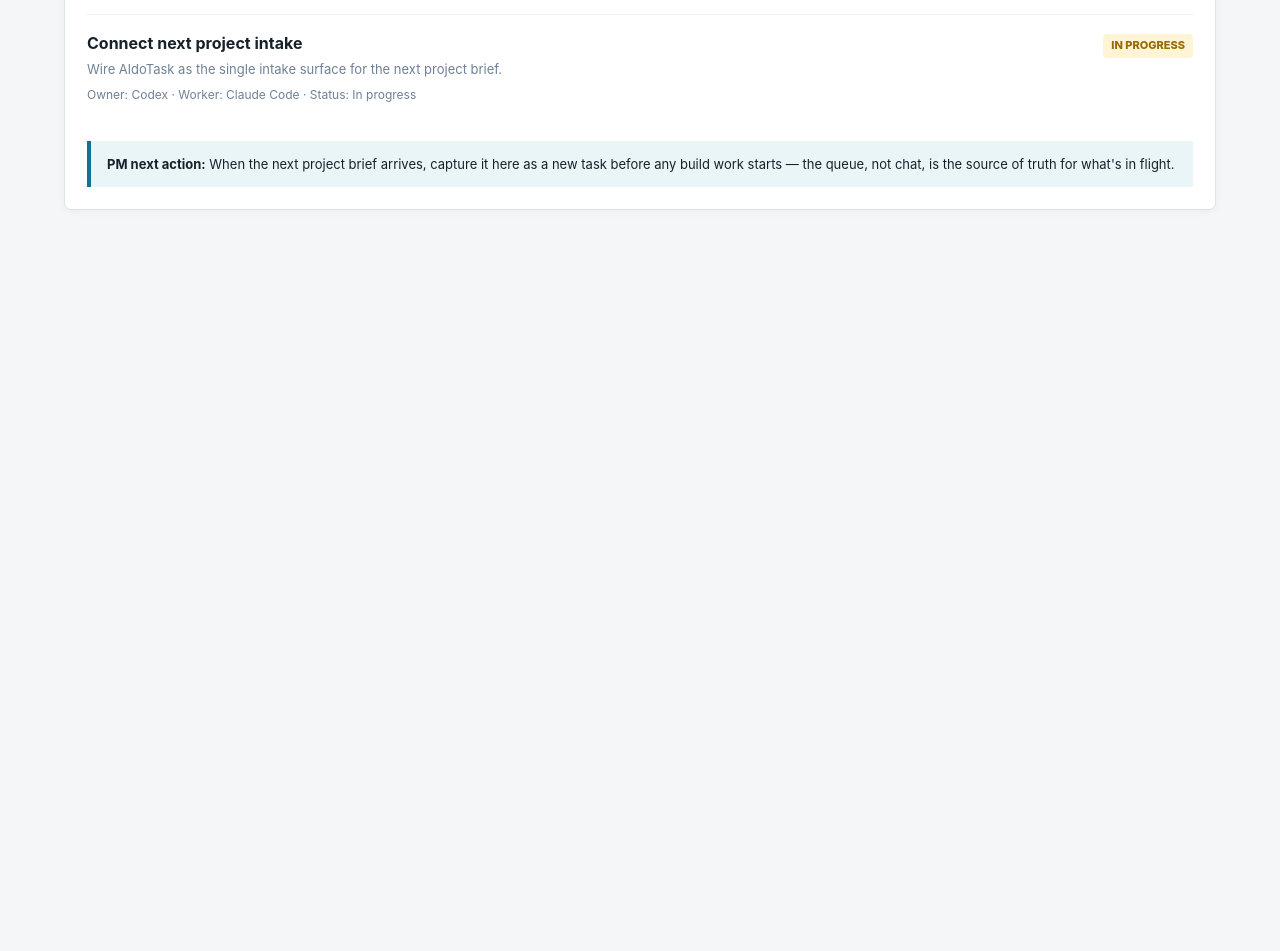
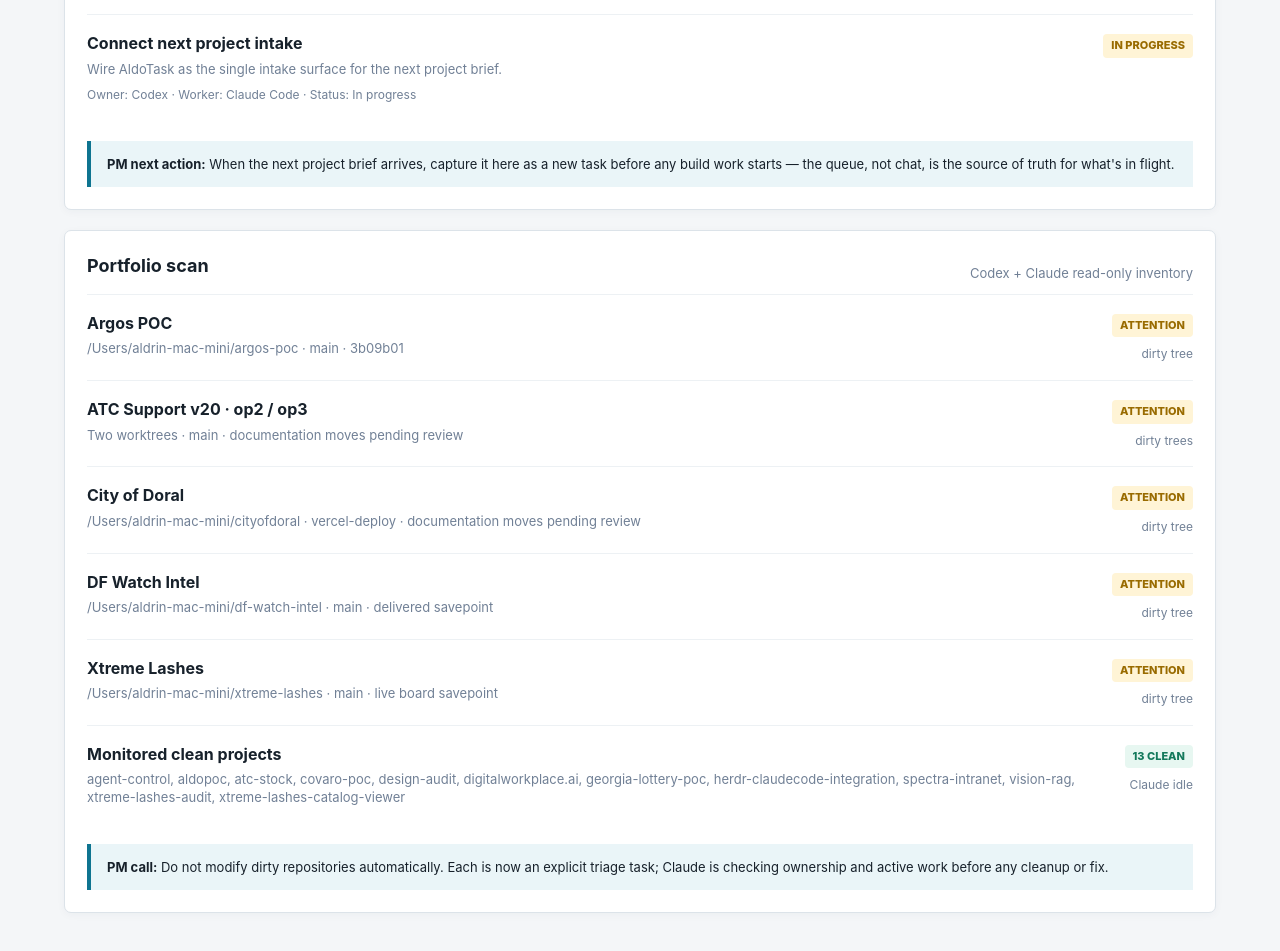
Before and after one commit to aldrinstellus/aldotask, a website: page index.html in a window 1280 px wide. Shown: the part 1103-2054 px from the top of the page. Before the commit the page ends 1377 px from the top, so only its background shows below. Drawn offline with Linux system fonts and the light colour scheme; no server answers.

Commit message:
feat: add portfolio project scan and triage surface

```diff
--- a/index.html
+++ b/index.html
@@ -15,7 +15,7 @@
     <header class="topbar"><div class="brand">AldoTask</div><div class="topmeta"><span class="live">LIVE MONITOR</span><span>Custodian: Codex</span><span>Worker: Claude Code</span><span id="who" hidden></span><a id="signout" class="signout" href="/api/auth/logout" hidden>Sign out</a></div></header>
     <main class="content">
       <section class="intro"><div><div class="eyebrow">Project control room</div><h1>What needs attention?</h1><p>A compact operating view for every active project, its next decision, and the work moving underneath it.</p></div><button class="btn" onclick="alert('New project capture is ready for the next project brief.')">+ New project</button></section>
-      <section class="grid"><div class="card"><label>Active projects</label><div class="metric">1</div><div class="muted">AldoTask is online</div></div><div class="card"><label>On track</label><div class="metric">1</div><div class="muted">No current blockers</div></div><div class="card"><label>Open decisions</label><div class="metric">0</div><div class="muted">Nothing waiting on Aldo</div></div><div class="card"><label>Last check</label><div class="metric" id="clock">now</div><div class="muted">Live state refreshed in this view</div></div></section>
+      <section class="grid"><div class="card"><label>Active projects</label><div class="metric">19</div><div class="muted">Git repositories monitored</div></div><div class="card"><label>Clean trees</label><div class="metric">13</div><div class="muted">No local changes detected</div></div><div class="card"><label>Needs attention</label><div class="metric">6</div><div class="muted">Dirty trees need triage</div></div><div class="card"><label>Last check</label><div class="metric" id="clock">now</div><div class="muted">Live state refreshed in this view</div></div></section>
       <section class="layout"><div class="panel"><div class="row"><h2>Projects</h2><span class="status">Healthy</span></div><div class="project"><div><h3>Argos POC</h3><p>Client handoff and human demo journeys are complete.</p><div class="progress"><span style="width:100%"></span></div><div class="meta-line">Next action: client handoff · Owner: Codex · Worker: Claude Code</div></div><div class="project-right"><span class="tag">POC READY</span><div class="meta-line">100%</div></div></div><div class="project"><div><h3>AldoTask</h3><p>Project control board is live and ready to receive the next brief.</p><div class="progress"><span style="width:35%"></span></div><div class="meta-line">Next action: connect project intake · Owner: Codex · Worker: Claude Code</div></div><div class="project-right"><span class="tag warn">BUILDING</span><div class="meta-line">35%</div></div></div><div class="callout"><strong>PM call:</strong> Keep Argos closed unless the client reports a written-step issue. Use AldoTask as the single intake and decision surface for the next project.</div></div>
       <aside class="panel"><h2>Activity</h2><div class="feed"><div class="event"><div><strong>Codex completed live Argos acceptance</strong><time>Just now</time></div></div><div class="event"><div><strong>Claude confirmed clean handoff state</strong><time>Today</time></div></div><div class="event"><div><strong>Hannah feedback verified fixed</strong><time>Today</time></div></div><div class="event"><div><strong>AldoTask workspace created</strong><time>Today</time></div></div></div><div class="footer">Next review: <code>when a new project brief arrives</code></div></aside></section>
       <section class="panel queue"><div class="row"><h2>Task queue</h2><span class="status">1 in progress</span></div>
@@ -23,6 +23,15 @@
         <div class="project"><div><h3>Verify client-facing docs</h3><p>Demo guide and handoff documents checked against the live app.</p><div class="meta-line">Owner: Codex · Worker: Claude Code · Status: Done</div></div><div class="project-right"><span class="tag">DONE</span></div></div>
         <div class="project"><div><h3>Connect next project intake</h3><p>Wire AldoTask as the single intake surface for the next project brief.</p><div class="meta-line">Owner: Codex · Worker: Claude Code · Status: In progress</div></div><div class="project-right"><span class="tag warn">IN PROGRESS</span></div></div>
         <div class="callout"><strong>PM next action:</strong> When the next project brief arrives, capture it here as a new task before any build work starts — the queue, not chat, is the source of truth for what's in flight.</div>
+      </section>
+      <section class="panel queue"><div class="row"><h2>Portfolio scan</h2><span class="muted">Codex + Claude read-only inventory</span></div>
+        <div class="project"><div><h3>Argos POC</h3><p>/Users/aldrin-mac-mini/argos-poc · main · 3b09b01</p></div><div class="project-right"><span class="tag warn">ATTENTION</span><div class="meta-line">dirty tree</div></div></div>
+        <div class="project"><div><h3>ATC Support v20 · op2 / op3</h3><p>Two worktrees · main · documentation moves pending review</p></div><div class="project-right"><span class="tag warn">ATTENTION</span><div class="meta-line">dirty trees</div></div></div>
+        <div class="project"><div><h3>City of Doral</h3><p>/Users/aldrin-mac-mini/cityofdoral · vercel-deploy · documentation moves pending review</p></div><div class="project-right"><span class="tag warn">ATTENTION</span><div class="meta-line">dirty tree</div></div></div>
+        <div class="project"><div><h3>DF Watch Intel</h3><p>/Users/aldrin-mac-mini/df-watch-intel · main · delivered savepoint</p></div><div class="project-right"><span class="tag warn">ATTENTION</span><div class="meta-line">dirty tree</div></div></div>
+        <div class="project"><div><h3>Xtreme Lashes</h3><p>/Users/aldrin-mac-mini/xtreme-lashes · main · live board savepoint</p></div><div class="project-right"><span class="tag warn">ATTENTION</span><div class="meta-line">dirty tree</div></div></div>
+        <div class="project"><div><h3>Monitored clean projects</h3><p>agent-control, aldopoc, atc-stock, covaro-poc, design-audit, digitalworkplace.ai, georgia-lottery-poc, herdr-claudecode-integration, spectra-intranet, vision-rag, xtreme-lashes-audit, xtreme-lashes-catalog-viewer</p></div><div class="project-right"><span class="tag">13 CLEAN</span><div class="meta-line">Claude idle</div></div></div>
+        <div class="callout"><strong>PM call:</strong> Do not modify dirty repositories automatically. Each is now an explicit triage task; Claude is checking ownership and active work before any cleanup or fix.</div>
       </section>
     </main>
   </div>
```
